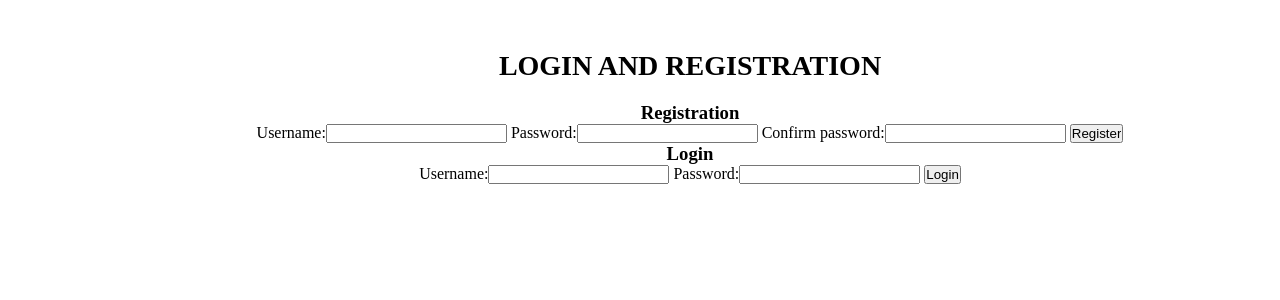
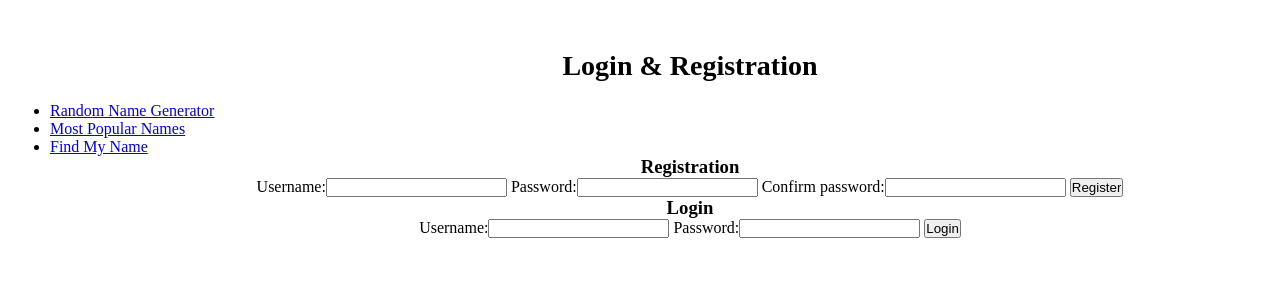
Before and after one commit to jupigare/babynames, a Django app: page /loginRegistration in a window 1280 px wide; the page is wider, and only the part inside the window is pictured. Shown: the top 300 px of that part. Run offline with Django 3.2, Linux system fonts and the light colour scheme; parts of the project's set-up code (start-up, migrations or seed data) failed here and were passed over; some libraries are stand-ins or nearby versions.

Commit message:
removed reset button on Find, added links to all apps to header divs on all templates

```diff
--- a/baby_names/apps/faves/templates/faves/index.html
+++ b/baby_names/apps/faves/templates/faves/index.html
@@ -16,10 +16,13 @@
     <h1>My Favorites</h1>
     <ul>
         <li><a href="{% url 'login:home' %}">Home</a></li>
+        <li><a href="{% url 'rand:index' %}">Random Name Generator</a></li>
+        <li><a href="{% url 'pop:index' %}">Most Popular Names</a></li>
+        <li><a href="{% url 'find:index' %}">Find My Name</a></li>
     {% if 'id' in request.session %}
         <li><a href="{% url 'login:logout' %}">Logout</a></li>
     {% else %}
-        <li><a href="{% url 'login:login' %}">Login/Register</a></li>
+        <li><a href="{% url 'login:loginRegistration' %}">Login/Register</a></li>
     {% endif %}
     </ul>
 </div>
--- a/baby_names/apps/find/templates/find/graph.html
+++ b/baby_names/apps/find/templates/find/graph.html
@@ -18,6 +18,8 @@
     <h1>Find A Name</h1>
     <ul>
         <li><a href="{% url 'login:home' %}">Home</a></li>
+        <li><a href="{% url 'rand:index' %}">Random Name Generator</a></li>
+        <li><a href="{% url 'pop:index' %}">Most Popular Names</a></li>
     {% if 'id' in request.session %}
         <li><a href="{% url 'faves:index' %}">Favorites</a></li>
         <li><a href="{% url 'login:logout' %}">Logout</a></li>
@@ -36,7 +38,7 @@
                 <td><input type="text" name="nameSearch"></td>
                 <td><input type="submit" name="Search" value="Search"></td>
             </form>
-                <td><a href="{% url 'find:reset' %}"><button>Reset</button></a></td>
+                <!-- <td><a href="{% url 'find:reset' %}"><button>Reset</button></a></td> -->
         </tr>
     </table>
 
--- a/baby_names/apps/find/templates/find/index.html
+++ b/baby_names/apps/find/templates/find/index.html
@@ -15,6 +15,8 @@
     <h1>Find A Name</h1>
     <ul>
         <li><a href="{% url 'login:home' %}">Home</a></li>
+        <li><a href="{% url 'rand:index' %}">Random Name Generator</a></li>
+        <li><a href="{% url 'pop:index' %}">Most Popular Names</a></li>
     {% if 'id' in request.session %}
         <li><a href="{% url 'faves:index' %}">Favorites</a></li>
         <li><a href="{% url 'login:logout' %}">Logout</a></li>
@@ -33,7 +35,7 @@
                 <td><input type="text" name="nameSearch"></td>
                 <td><input type="submit" name="Search" value="Search"></td>
             </form>
-                <td><a href="{% url 'find:reset' %}"><button>Reset</button></a></td>
+                <!-- <td><a href="{% url 'find:reset' %}"><button>Reset</button></a></td> -->
         </tr>
     </table>
 
--- a/baby_names/apps/find/templates/find/results.html
+++ b/baby_names/apps/find/templates/find/results.html
@@ -15,6 +15,8 @@
     <h1>Find A Name</h1>
     <ul>
         <li><a href="{% url 'login:home' %}">Home</a></li>
+        <li><a href="{% url 'rand:index' %}">Random Name Generator</a></li>
+        <li><a href="{% url 'pop:index' %}">Most Popular Names</a></li>
     {% if 'id' in request.session %}
         <li><a href="{% url 'faves:index' %}">Favorites</a></li>
         <li><a href="{% url 'login:logout' %}">Logout</a></li>
@@ -33,7 +35,7 @@
                 <td><input type="text" name="nameSearch"></td>
                 <td><input type="submit" name="Search" value="Search"></td>
             </form>
-                <td><a href="{% url 'find:reset' %}"><button>Reset</button></a></td>
+                <!-- <td><a href="{% url 'find:reset' %}"><button>Reset</button></a></td> -->
         </tr>
     </table>
 
--- a/baby_names/apps/login/templates/login/index.html
+++ b/baby_names/apps/login/templates/login/index.html
@@ -2,7 +2,7 @@
 <html lang="en">
 <head>
 
-<title>Baby Names | Page Title Here</title>
+<title>Baby Names | Login & Registration</title>
 <meta charset="utf-8">
 {% load staticfiles %}
 <link rel="stylesheet" type="text/css" href="{% static 'find/css/style.css' %}">
@@ -13,11 +13,15 @@
 <body>
 
 <div class="header">
-    <h1>LOGIN AND REGISTRATION</h1>
+    <h1>Login & Registration</h1>
+    <ul>
+        <li><a href="{% url 'rand:index' %}">Random Name Generator</a></li>
+        <li><a href="{% url 'pop:index' %}">Most Popular Names</a></li>
+        <li><a href="{% url 'find:index' %}">Find My Name</a></li>
+    </ul>
 </div>
 
 <div class="content">
-    <!--put all your content here-->
     {% for message in messages %}
         <p style="background-color:red;">{{message}}</p>
     {% endfor %}
--- a/baby_names/apps/rand/templates/rand/rand.html
+++ b/baby_names/apps/rand/templates/rand/rand.html
@@ -16,6 +16,8 @@
     <h1>Find A Name</h1>
     <ul>
         <li><a href="{% url 'login:home' %}">Home</a></li>
+        <li><a href="{% url 'pop:index' %}">Most Popular Names</a></li>
+        <li><a href="{% url 'find:index' %}">Find My Name</a></li>
     {% if 'id' in request.session %}
         <li><a href="{% url 'faves:index' %}">Favorites</a></li>
         <li><a href="{% url 'login:logout' %}">Logout</a></li>
```
Also changed, not shown: baby_names/apps/find/views.py (+8 -8 lines), baby_names/apps/pop/templates/pop/index.html (+7 -5 lines), baby_names/apps/faves/migrations/0009_merge_20161027_1917.py (added), baby_names/apps/faves/migrations/0010_auto_20161027_1917.py (added).
